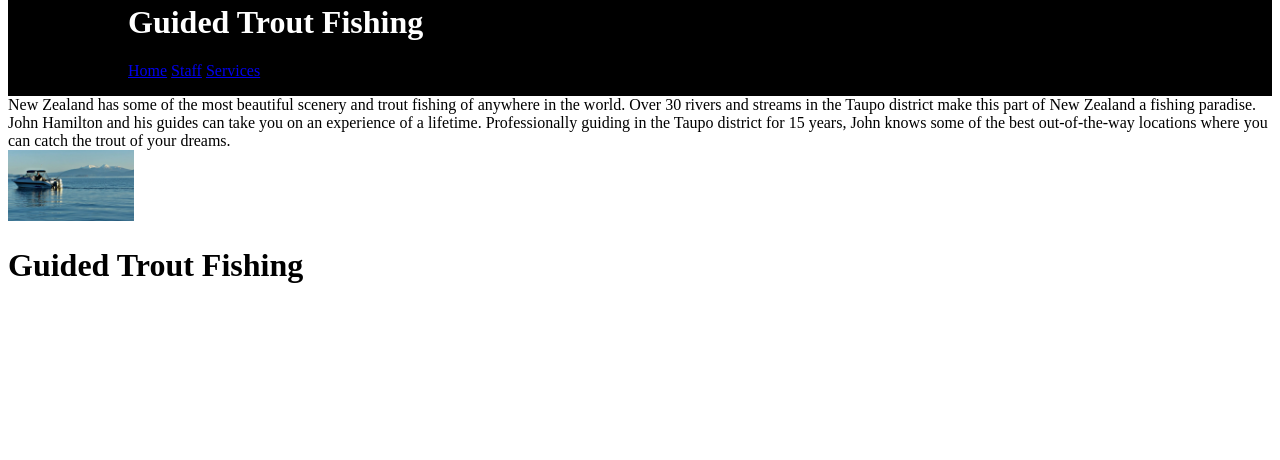
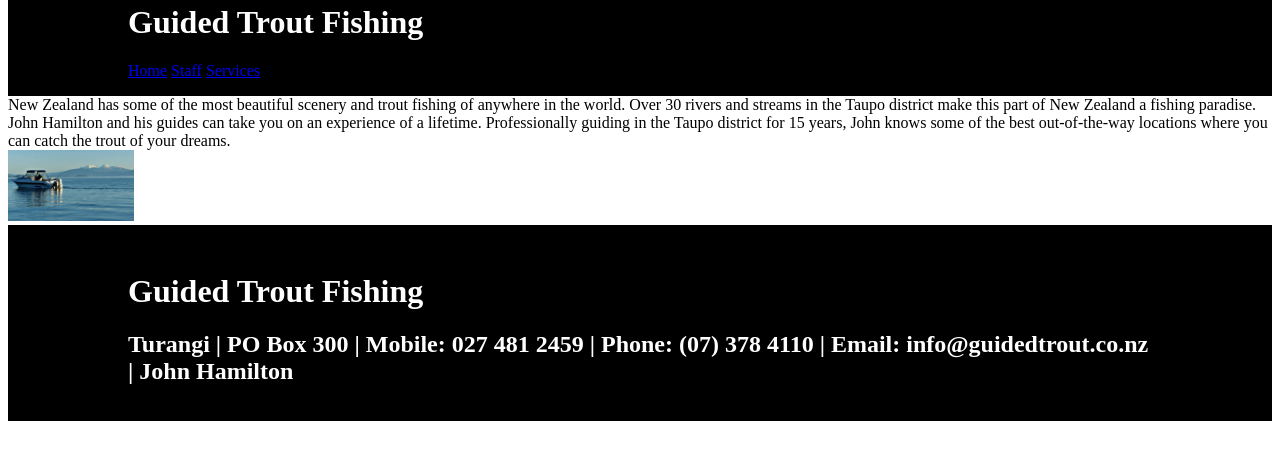
Before and after one commit to The-Rizzard-OfOz/Guided-Trout-Fishing-Assessment, a plain HTML site: page Index.HTML in a window 1280 px wide. Shown: the part 158-618 px from the top of the page. Drawn offline with Linux system fonts and the light colour scheme.

Commit message:
Finished Footer

```diff
--- a/Index.CSS
+++ b/Index.CSS
@@ -13,3 +13,11 @@ img{
 header a{
 
 }
+footer{
+    background-color: black;
+    color: white;
+    padding-top: 26px;
+    padding-bottom: 16px;
+    padding-left: 120px;
+    padding-right: 120px;
+}
--- a/Index.HTML
+++ b/Index.HTML
@@ -34,7 +34,17 @@
 
     <footer>
         <H1>Guided Trout Fishing</H1>
-        <H2></H2>
+        <H2>Turangi
+            |
+            PO Box 300
+            |
+            Mobile: 027 481 2459
+            |
+            Phone: (07) 378 4110
+            |
+            Email: info@guidedtrout.co.nz
+            |
+            John Hamilton</H2>
 
 
     </footer>
```
